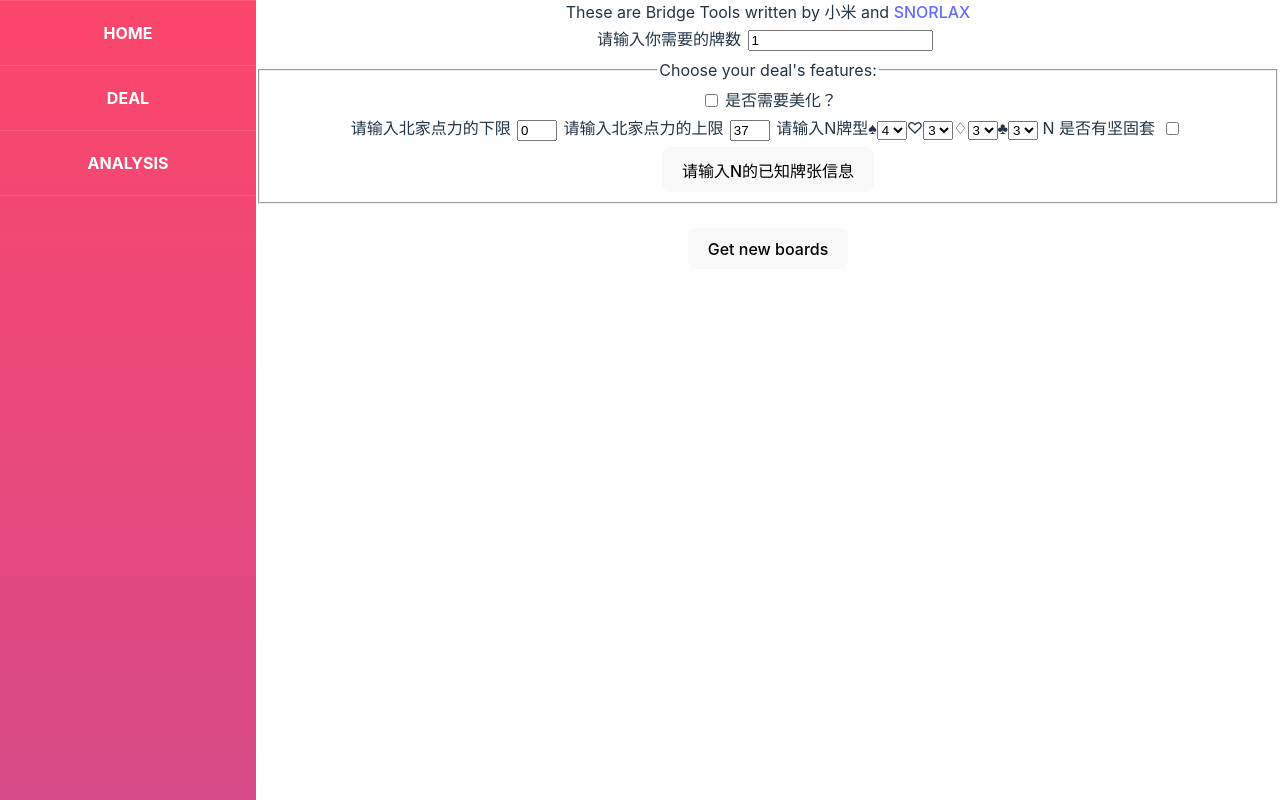
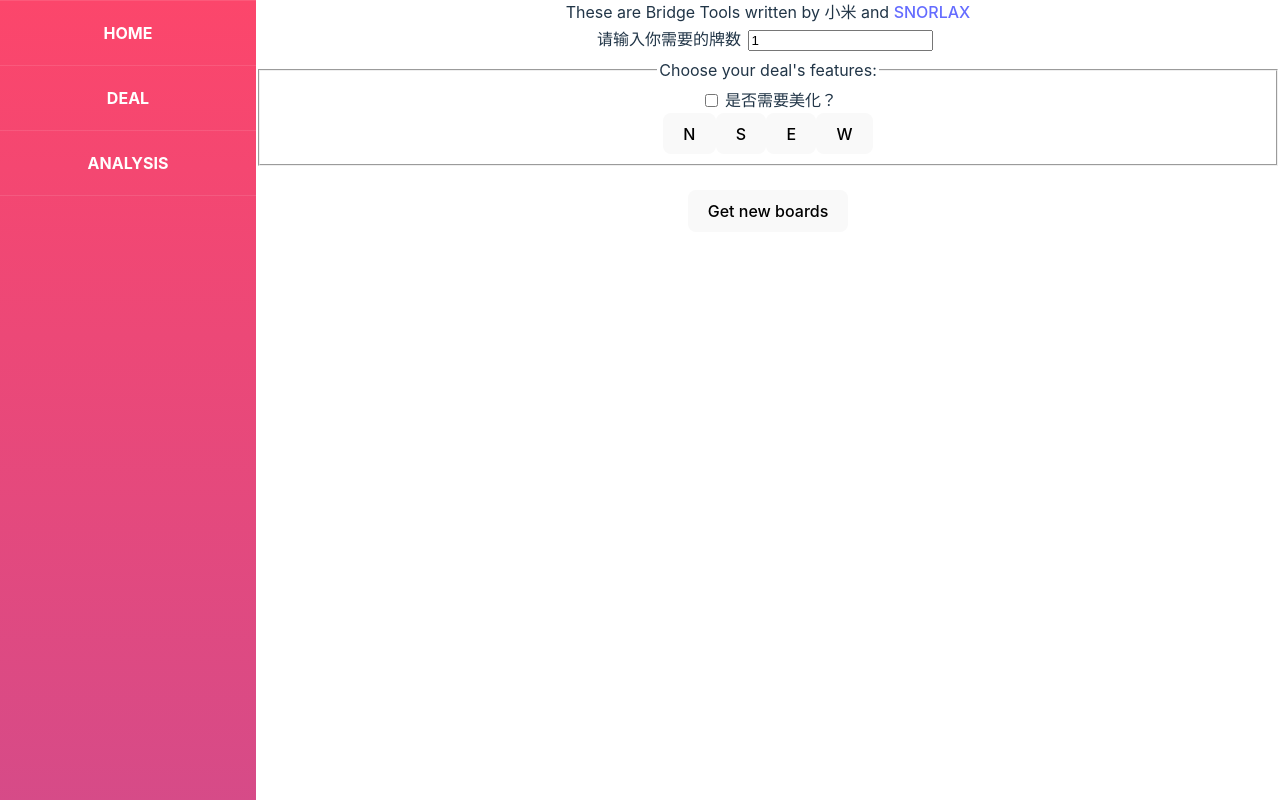
Before and after one commit to S-N-O-R-L-A-X/Bridge-Tools, a React (Vite) app: page /#/deal in a window 1280 px wide. Shown: the top 800 px of the page. Built offline with nearby package versions, Linux system fonts and the light colour scheme.

Commit message:
feat: add four settings

```diff
--- a/src/Components/HandSetting/HandSetting.tsx
+++ b/src/Components/HandSetting/HandSetting.tsx
@@ -15,6 +15,12 @@ const HandSetting = forwardRef((props: HandSettingProps, ref: Ref<HTMLDivElement
   const { position = "N" } = props;
   const [lowPoints, setLowPoints] = useState<number>(0);
   const [highPoints, setHighPoints] = useState<number>(37);
+  const [show, setShow] = useState<boolean>(false);
+
+
+  function handleShow() {
+    setShow(!show);
+  }
 
   function handleLowPoints(e: ChangeEvent) {
     setLowPoints(Number((e.target as HTMLInputElement).value));
@@ -26,6 +32,9 @@ const HandSetting = forwardRef((props: HandSettingProps, ref: Ref<HTMLDivElement
 
   return (
     <HandSettingContext.Provider value={{ position }}>
+      <button onClick={handleShow}>{position}</button>
+      {
+        show && (
           <div ref={ref}>
             请输入北家点力的下限<input value={lowPoints} onChange={handleLowPoints} placeholder="请输入北家点力的下限" className="point"></input>
             请输入北家点力的上限<input value={highPoints} onChange={handleHighPoints} placeholder="请输入北家点力的上限" className="point"></input>
@@ -34,6 +43,8 @@ const HandSetting = forwardRef((props: HandSettingProps, ref: Ref<HTMLDivElement
             <br />
             <KnownCards />
           </div>
+        )
+      }
     </HandSettingContext.Provider>
   )
 
--- a/src/views/Deal/Deal.tsx
+++ b/src/views/Deal/Deal.tsx
@@ -48,6 +48,10 @@ export default function Deal() {
   }
 
   const Nref = useRef<HTMLDivElement>(null);
+  const Sref = useRef<HTMLDivElement>(null);
+  const Eref = useRef<HTMLDivElement>(null);
+  const Wref = useRef<HTMLDivElement>(null);
+
   function handleClick() {
     const low = Number((Nref.current?.children[0] as HTMLInputElement).value);
     const high = Number((Nref.current?.children[1] as HTMLInputElement).value);
@@ -85,7 +89,10 @@ export default function Deal() {
             <input type="checkbox" id="beautify" name="beautify" onChange={handleBeautify} />是否需要美化？
           </div>
           <DealContext.Provider value={{ known_cards, changeKnown_cards }}>
-            <HandSetting ref={Nref} />
+            <HandSetting ref={Nref} position="N" />
+            <HandSetting ref={Sref} position="S" />
+            <HandSetting ref={Eref} position="E" />
+            <HandSetting ref={Wref} position="W" />
           </DealContext.Provider>
         </fieldset>
         <br />
```
Lines whose indentation alone changed are shown as unchanged.
